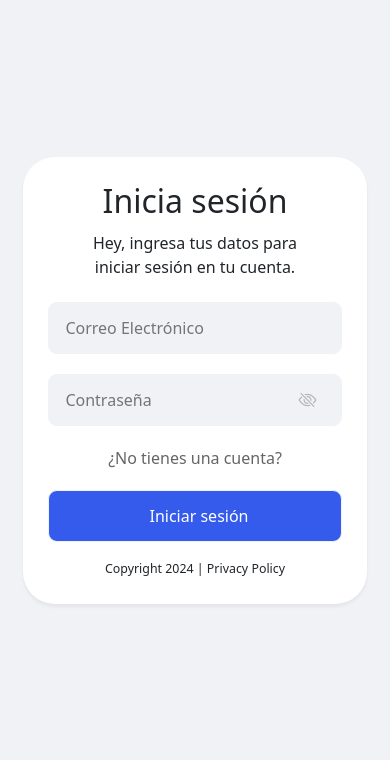
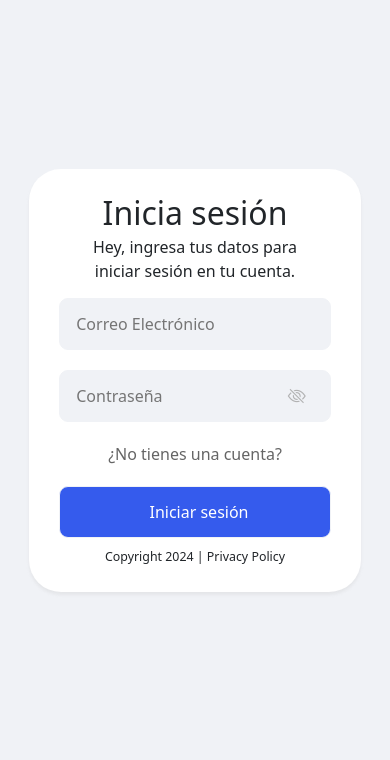
Before and after one commit to xEmmanuelCobax/proyecto-final-tiendadevanessa-master, a Flask app: page /auth/signin in a window 390 px wide. Shown: the part 84-844 px from the top of the page. Run offline with Flask 3, Linux system fonts and the light colour scheme; some libraries are stand-ins or nearby versions.

Commit message:
vista login responsive + flex

```diff
--- a/src/static/css/inicio_sesion.css
+++ b/src/static/css/inicio_sesion.css
@@ -6,15 +6,24 @@
   align-items: center;
 }
 
+.wrapper-img {
+  width: 100%;
+  display: flex;
+  align-items: center;
+  justify-content: center;
+  /* background-color: red; */
+}
+
 .inicio__container {
+  flex-shrink: 0;
   display: flex;
   flex-direction: column;
   justify-content: center;
-  padding: 10px 32px;
+  padding: 45px 35px;
   gap: 8px;
   width: 29.5%;
+  /* width: 428px; */
   max-width: 428px;
-  height: 500px;
   background-color: #ffffff;
   border-radius: 32px;
   box-shadow: 0 3px 3px 0px rgba(186, 185, 185, 0.202);
@@ -100,11 +109,15 @@
   color: #aaaaaae3;
 }
 
+/*Seccion de las ilustraciones*/
+
 /*imagen izq*/
 .imagen__izq {
-  position: absolute;
-  left: 13%;
-  top: 200px;
+  /* position: absolute; */
+  order: -1;
+  flex-shrink: 1;
+  /* left: 13%; */
+  /* top: 200px; */
   width: 320px;
 }
 
@@ -115,7 +128,8 @@
 
 /*imagen derecha*/
 .imagen__der {
-  position: absolute;
+  /* position: absolute; */
+  flex-shrink: 1;
   width: 360px;
   right: 10%;
   top: 240px;
@@ -126,26 +140,51 @@
   /* filter: grayscale(); */
 }
 
-@media screen and (max-width:450px) {
+/*Tabletas*/
+@media screen and (max-width: 1200px) {
   .inicio__container {
-    width: 88%;
-    padding: 25px 25px;
-    height: auto;
+    width: 400px;
+    /* width: 39%; */
+  }
+}
+
+@media screen and (max-width: 1024px) {
+  .inicio__container {
+    width: 50%;
+    padding: 40px;
+  }
+}
+
+/*Moviles*/
+@media screen and (max-width:425px) {
+
+  .wrapper-img{
+    flex-direction: column;
+    height: 100%;
+    /* background-color: red; */
   }
 
-  .inicio__titulo{
+  .inicio__container {
+    width: 85%;
+    padding: 25px 30px;
+    gap: 0;
+  }
+
+  .inicio__titulo {
     font-size: 2rem;
   }
 
-  .inicio__desc{
+  .inicio__desc {
     font-size: 1rem;
   }
 
   .imagen__izq {
     display: none;
-    /*temporal*/
+    width: 230px;
+    order: 1;
+    position: absolute;
     left: 0;
-    z-index: -1;
+    bottom: 0;
   }
 
   .imagen__der {
--- a/src/templates/auth/signin.html
+++ b/src/templates/auth/signin.html
@@ -13,6 +13,8 @@
 <link rel="stylesheet" type="text/css" href="{{ url_for('static', filename='css/inicio_sesion.css') }}" />
 
 <section class="inicio__sesion">
+  <div class="wrapper-img">
+
     <div class="inicio__container">
 
       <h1 class="inicio__titulo">Inicia sesión</h1>
@@ -78,6 +80,8 @@
         <img src="/static/img/login2.2.webp" class="imagen__der--img">
       </figure>
     </div>
+  </div>
+
 </section>
 
 <script src="{{ url_for('static', filename='Js/inicio_validaciones.js') }} "></script>
```
Lines whose indentation alone changed are shown as unchanged.
